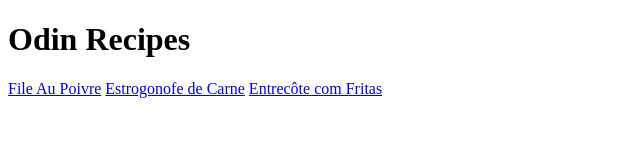
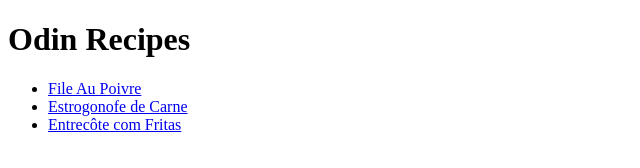
Before and after one commit to diego-taboas/odin-recipes, a plain HTML site: page index.html in a window 1280 px wide. Shown: the whole page, without its empty margins (0-640 px from the left). Drawn offline with Linux system fonts and the light colour scheme.

Commit message:
Added unordered list to index

```diff
--- a/index.html
+++ b/index.html
@@ -6,8 +6,10 @@
 
     <body>
         <h1>Odin Recipes</h1>
-        <a href="recipes/file-au-poivre.html">File Au Poivre</a>
-        <a href="recipes/estrogonofe-de-carne.html">Estrogonofe de Carne</a>
-        <a href="recipes/steak-and-frites.html">Entrecôte com Fritas</a>
+        <ul>
+            <li><a href="recipes/file-au-poivre.html">File Au Poivre</a></li>
+            <li><a href="recipes/estrogonofe-de-carne.html">Estrogonofe de Carne</a></li>
+            <li><a href="recipes/steak-and-frites.html">Entrecôte com Fritas</a></li>
+        </ul>
     </body>
 </html>
```
